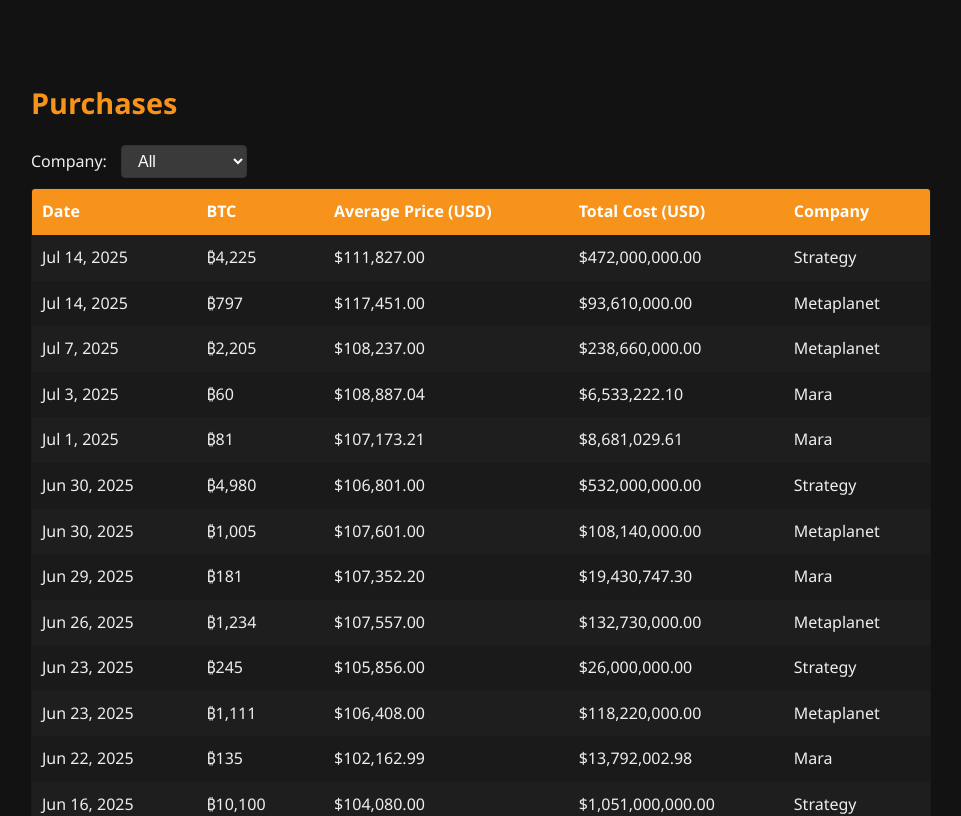
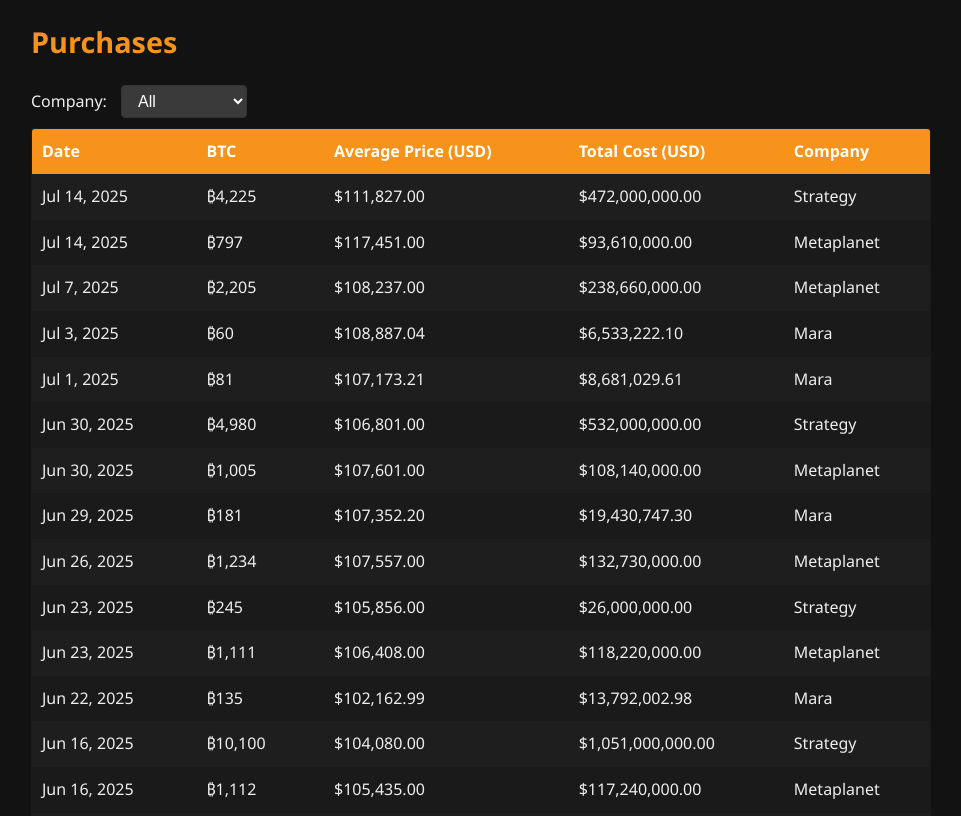
Before and after one commit to jaderiverstokes/flow, a plain HTML site: page index.html in a window 1280 px wide. Shown: the top 816 px of the page, without its empty margins (159-1120 px from the left). Drawn offline with Linux system fonts and the light colour scheme.

Commit message:
remove space

```diff
--- a/index.html
+++ b/index.html
@@ -16,12 +16,10 @@
   .container {
     max-width: 900px;
     margin: 0 auto;
-    padding: 40px;
   }
 
   h1 {
     color: #F7931A;
-    margin-top: 40px;
     font-size: 1.8em;
   }
 
```
